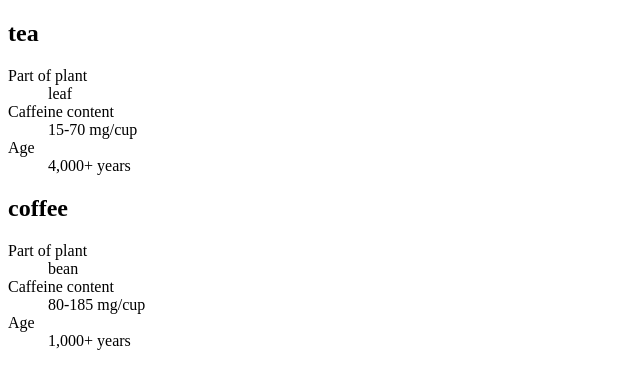
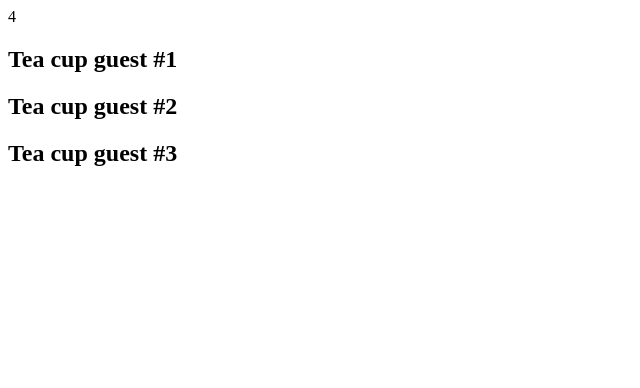
Before and after one commit to Suryansh65/intro, a React (Vite) app: page / in a window 1280 px wide. Shown: the top 388 px of the page, without its empty margins (0-640 px from the left). Built offline with nearby package versions, Linux system fonts and the light colour scheme.

Commit message:
Add PureAndImpure component and update App to use it; remove DrinkList

```diff
--- a/src/App.tsx
+++ b/src/App.tsx
@@ -3,7 +3,8 @@
 // import Hooks from "./Intro/hooks";
 // import Profile from "./Intro/props";
 // import { Gallery } from "./Intro/props";
-import DrinkList from "./Intro/conditional_rendering";
+// import DrinkList from "./Intro/conditional_rendering";
+import PureAndImpure from "./Intro/PureAndImpure";
 // import PackingList from "./Intro/conditional_rendering"
 // import Card from "./Intro/card/card";
 
@@ -21,7 +22,8 @@ function App() {
       </Card> */}
       {/* <Gallery /> */}
       {/* <PackingList /> */}
-        <DrinkList />
+        {/* <DrinkList /> */}
+        <PureAndImpure />
     </div>
   );
 }
--- /dev/null
+++ b/src/Intro/PureAndImpure.tsx
@@ -0,0 +1,32 @@
+// PURE Function: Pure Function are those that gives same output on same set of inupts, no matter how many times you call it.
+/*
+    In React all react components are PURE, we should not change variable, objects or anything while rendering component.
+
+*/
+/* This is a PURE method as every time if num = 2 then it will always return 4*/
+const double = (num:number)=>{
+    return 2 * num;
+}
+
+/*This will give output different way with same inputs which can cause bugs so prevent this, use props instead of variables*/
+// let guest = 0;
+// function Cup(){
+//     guest = guest + 1;
+//     return <h2>Tea cup guest #{guest}</h2>
+// }
+
+//⚠️ Check for Type safety -> How to give type for single props
+function Cup({guest}: {guest:number}){
+    return <h2>Tea cup guest #{guest}</h2>
+}
+
+export default function PureAndImpure(){
+    return (
+        <>
+            {double(2)}
+            <Cup  guest={1} />
+            <Cup  guest={2} />
+            <Cup  guest={3} />
+        </>
+    )
+}
```
Also changed, not shown: 1 other file (tests, documents, lock files or other folders).
